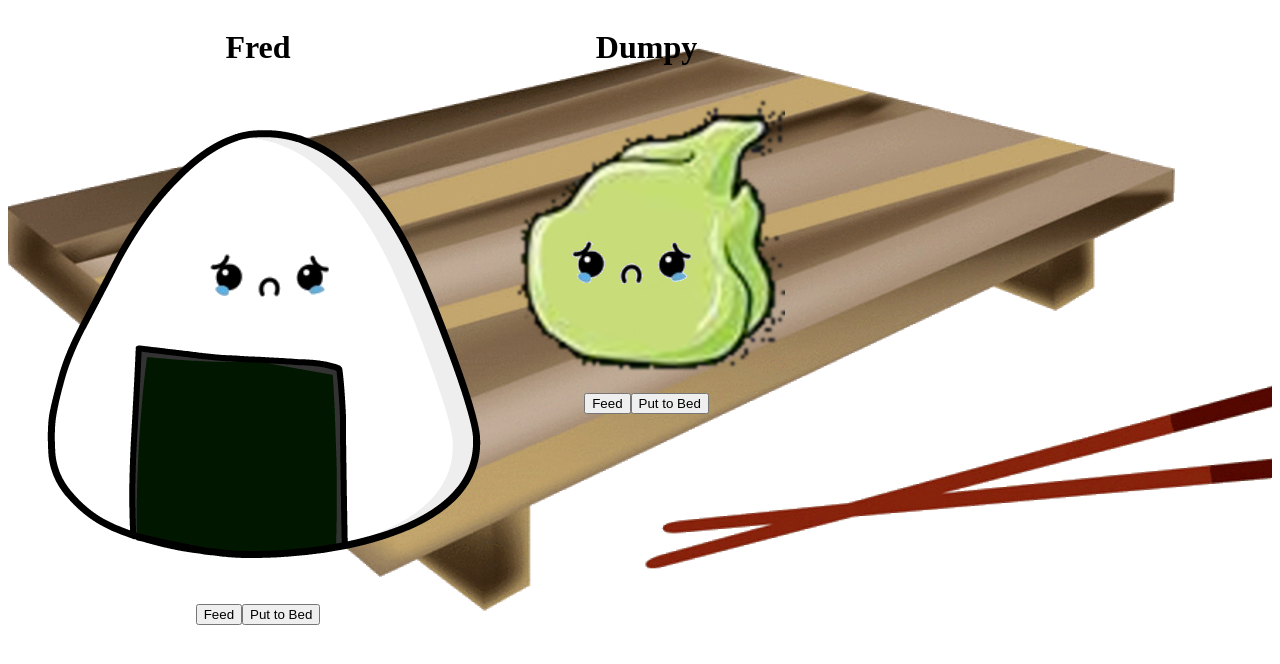
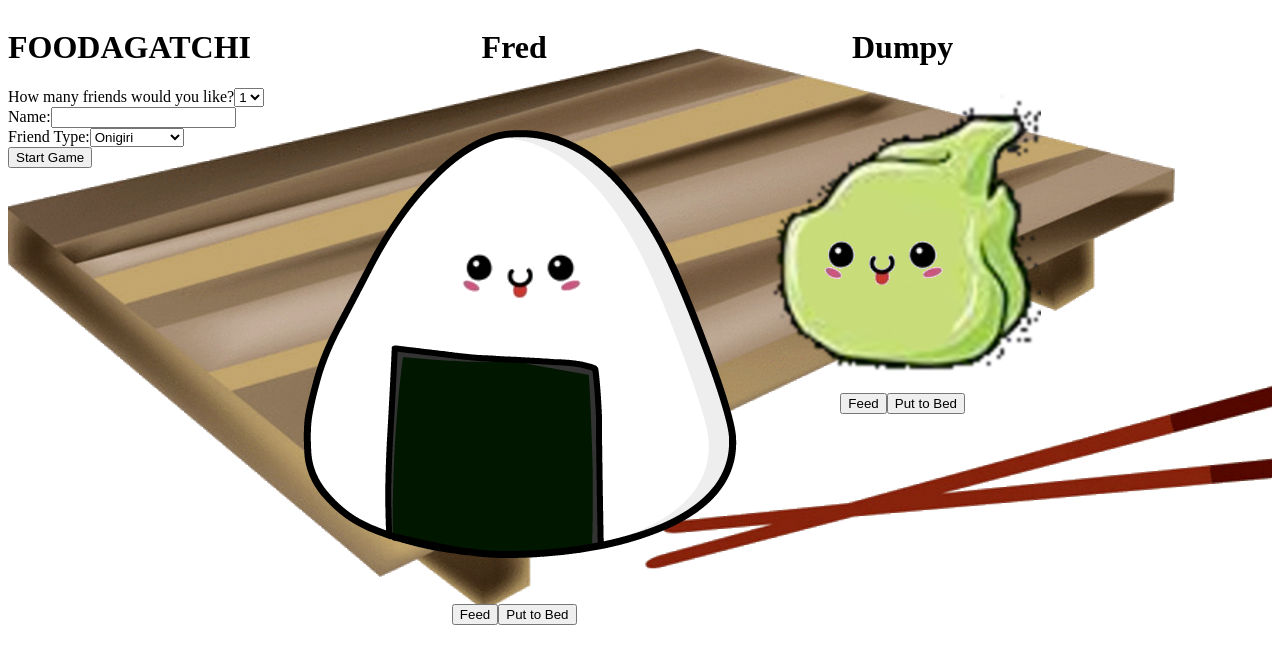
Before and after one commit to christinelfrank16/foodagatchi, a React app: page / in a window 1280 px wide. Shown: the top 664 px of the page. Built offline with nearby package versions, Linux system fonts and the light colour scheme.

Commit message:
Add start game form

```diff
--- a/src/components/App.jsx
+++ b/src/components/App.jsx
@@ -1,6 +1,8 @@
 import React from 'react';
 import Foodagatchi from './Foodagatchi';
 import woodplateboard from '../assets/images/woodboardplate.png';
+import Home from './Home';
+
 import Moment from 'moment';
 
 class App extends React.Component {
@@ -12,18 +14,18 @@ class App extends React.Component {
           id: 1,
           name: 'Fred',
           emotion: 'happy',
-          timeBeforeFeed: 10,
-          timeBeforePets: 15,
-          timeBeforeSleep: 23,
+          timeBeforeFeed: 45,
+          timeBeforePets: 55,
+          timeBeforeSleep: 80,
           img: 'onigiri'
         },
         {
           id: 2,
           name: 'Dumpy',
           emotion: 'happy',
-          timeBeforeFeed: 10,
-          timeBeforePets: 15,
-          timeBeforeSleep: 23,
+          timeBeforeFeed: 45,
+          timeBeforePets: 55,
+          timeBeforeSleep: 80,
           img: 'wasabi'
         }
       ]
@@ -58,16 +60,16 @@ class App extends React.Component {
 
 
   updateEmotion(thisPet){
-    if((thisPet.timeBeforeFeed < 3 || thisPet.timeBeforePets < 4) || thisPet.timeBeforeSleep < 5){
+    if((thisPet.timeBeforeFeed < 10 || thisPet.timeBeforePets < 15) || thisPet.timeBeforeSleep < 15){
       thisPet.emotion = 'grumpy';
     }
-    else if((thisPet.timeBeforeFeed < 6 || thisPet.timeBeforePets < 8) || thisPet.timeBeforeSleep < 10){
+    else if((thisPet.timeBeforeFeed < 20 || thisPet.timeBeforePets < 25) || thisPet.timeBeforeSleep < 30){
       thisPet.emotion = 'sad';
     }
     else {
       thisPet.emotion = 'happy';
     }
-    if(thisPet.timeBeforeFeed > 8 && thisPet.timeBeforePets > 12 && thisPet.timeBeforeSleep > 20){
+    if(thisPet.timeBeforeFeed > 40 && thisPet.timeBeforePets > 48 && thisPet.timeBeforeSleep > 70){
       thisPet.emotion = 'lovey';
     }
   }
@@ -75,7 +77,7 @@ class App extends React.Component {
   handleBedtimeClick(id){
     let newPetsList = this.state.pets.slice();
     const pet = newPetsList.find((pet) => pet.id === id);
-    pet.timeBeforeSleep = 23;
+    pet.timeBeforeSleep = 80;
     pet.emotion = 'sleeping';
     this.setState({pets: newPetsList});
   }
@@ -83,14 +85,14 @@ class App extends React.Component {
   handleFeedClick(id){
     let newPetsList = this.state.pets.slice();
     const pet = newPetsList.find((pet) => pet.id === id);
-    pet.timeBeforeFeed = 10;
+    pet.timeBeforeFeed = 45;
     this.setState({pets: newPetsList});
   }
 
   handlePets(id){
     let newPetsList = this.state.pets.slice();
     const pet = newPetsList.find((pet) => pet.id === id);
-    pet.timeBeforePets = 15;
+    pet.timeBeforePets = 55;
     pet.emotion = 'lovey';
     this.setState({pets: newPetsList});
   }
@@ -105,6 +107,7 @@ class App extends React.Component {
       }
     return (
       <div style={background}>
+       <Home/>
         {this.state.pets.map((pet) =>
           <Foodagatchi
             name={pet.name}
--- /dev/null
+++ b/src/components/Home.jsx
@@ -0,0 +1,64 @@
+import React from 'react';
+import NewFriendForm from './NewFriendForm';
+
+class Home extends React.Component {
+  constructor(props) {
+    super(props);
+    this.state = {
+      value: 1,
+      showOptions:false
+    }
+    this.formHelper = this.formHelper.bind(this);
+    this.handleChange = this.handleChange.bind(this);
+    //this.handleSubmit = this.handleSubmit.bind(this);
+  }
+
+  handleChange(event) {
+    this.setState({value: event.target.value, showOptions:true});
+  }
+
+  formHelper() {
+    var html = [];
+    for(let i=0; i<this.state.value; i++){
+    html.push(i);
+    }
+    return html;
+  }
+  handleSubmit(event){
+    event.preventDefault();
+  }
+
+
+  render() {
+    let _name = null;
+    let _type = null;
+    return(
+      <div>
+        <h1>FOODAGATCHI</h1>
+        <form onSubmit={this.handleSubmit}>
+          <label htmlFor='number'>How many friends would you like?</label>
+          <select id='number' onChange={this.handleChange}>
+            <option>1</option>
+            <option>2</option>
+            <option>3</option>
+            <option>4</option>
+          </select>
+        </form>
+
+        <div>
+          <form onSubmit={this.handleSubmit}>
+            {this.formHelper().map((el, index) =>
+              <NewFriendForm
+                name={input => _name = input}
+                type={select => _type = select}
+                key={index}/>
+            )}
+            <button type="submit">Start Game</button>
+          </form>
+        </div>
+      </div>
+    )
+  }
+}
+
+export default Home;
--- /dev/null
+++ b/src/components/NewFriendForm.jsx
@@ -0,0 +1,31 @@
+import React from 'react';
+import PropTypes from 'prop-types';
+
+function NewFriendForm(props) {
+
+  return (
+    <div className="newFriend">
+      <div>
+        <label htmlFor='name'>Name:</label>
+        <input id='name' type='text' ref={props.name}/>
+      </div>
+      <div>
+        <label htmlFor='tamaType'>Friend Type:</label>
+        <select id='tamaType' ref={props.type}>
+          <option>Onigiri</option>
+          <option>Dumpling</option>
+          <option>Sushi</option>
+          <option>Wasabi</option>
+          <option>Tamagoyaki</option>
+        </select>
+      </div>
+    </div>
+  )
+}
+
+NewFriendForm.propTypes = {
+  name: PropTypes.func,
+  type: PropTypes.func
+}
+
+export default NewFriendForm;
```
